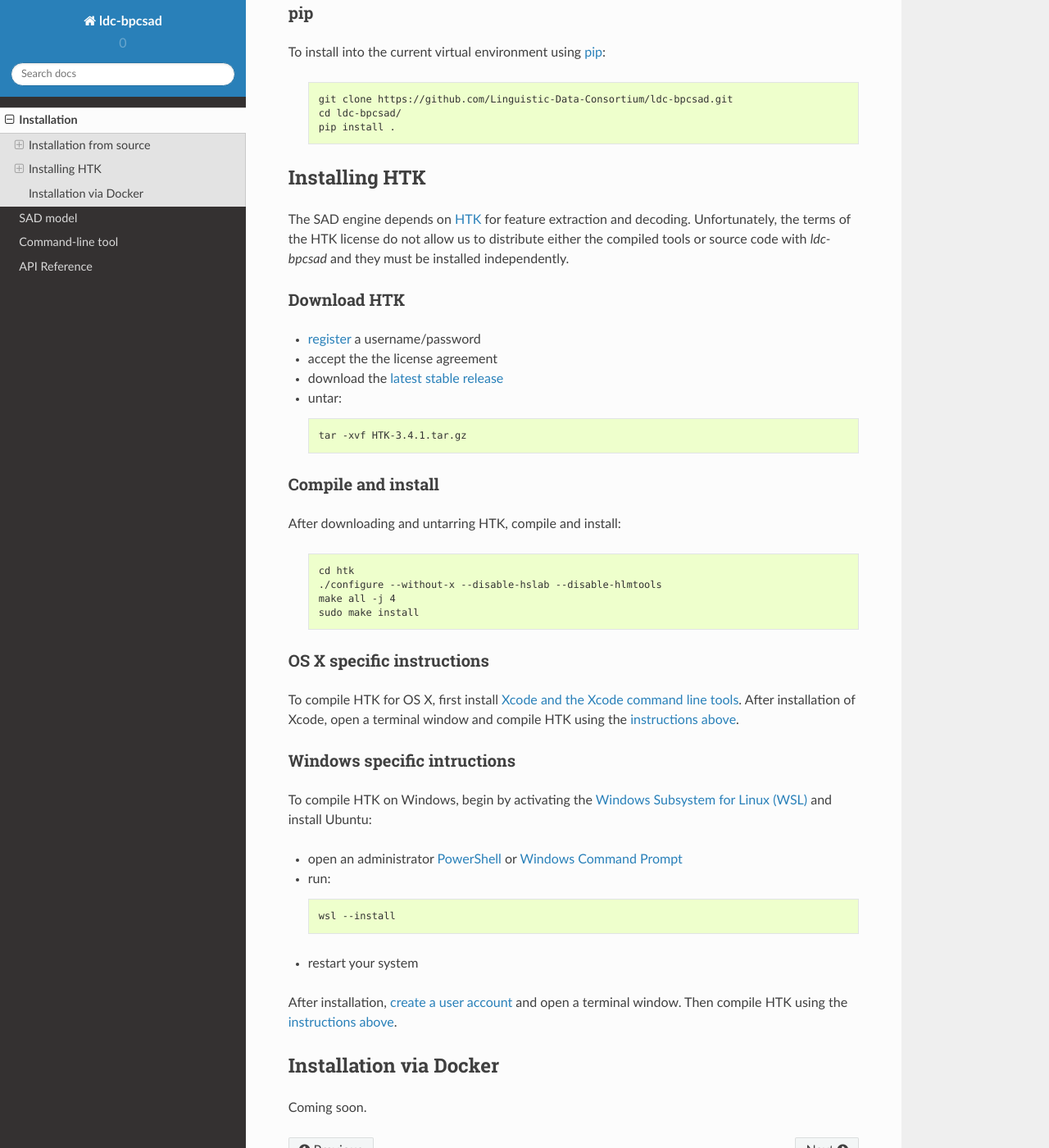
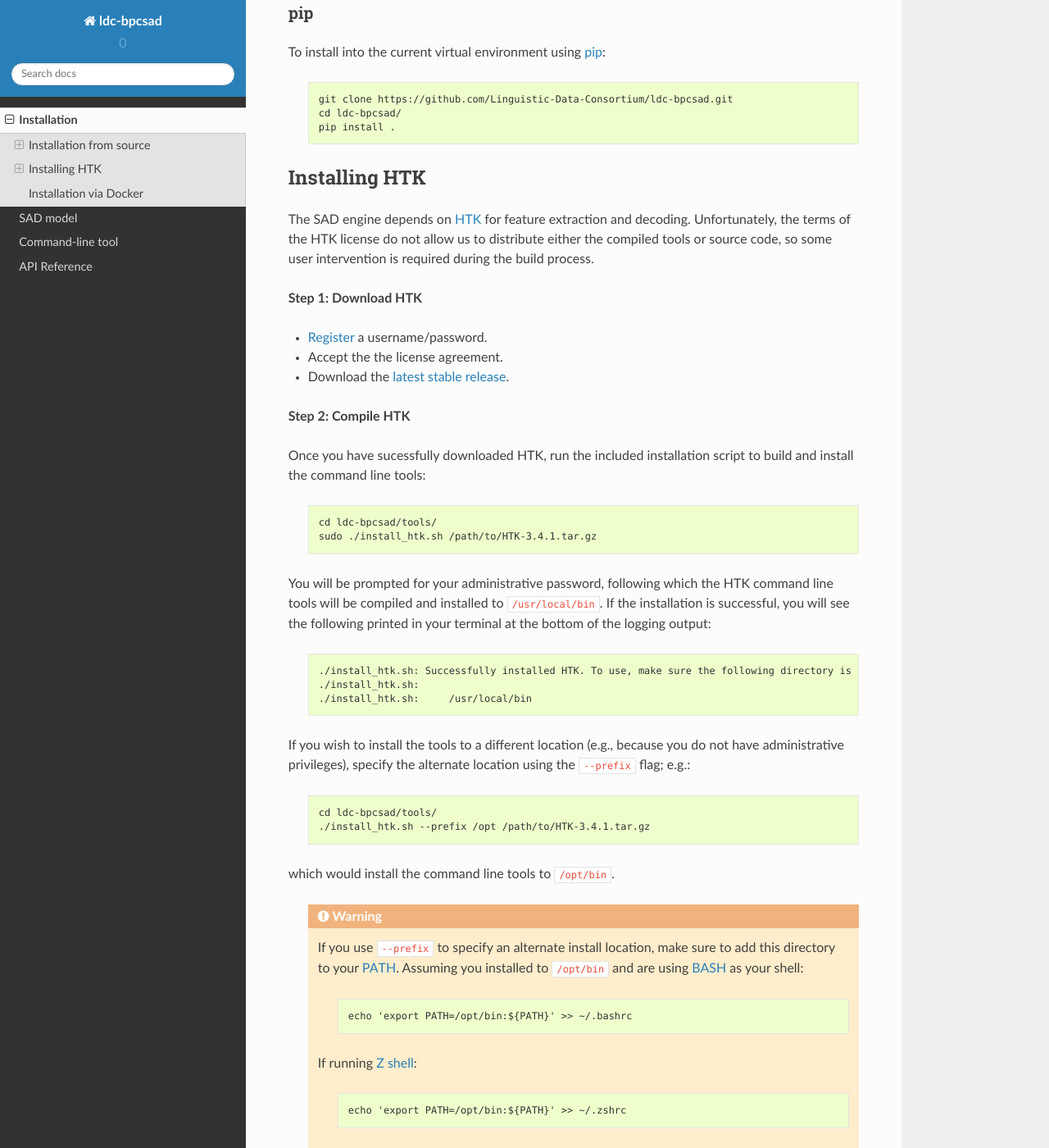
Before and after one commit to Linguistic-Data-Consortium/ldc-bpcsad, a Sphinx documentation site: the page built from docs/source/install.rst, in a window 1280 px wide and 1400 px high, scrolled down 575 px. Shown: the whole window at 82% size. Built offline with Sphinx 7.4.7 and the Read the Docs theme 2.0.0, drawn with Linux system fonts in a browser that asks for light colours; some of the changed text lies outside the part shown.

Commit message:
feat: MASSIVE improvement to HTK build experience.

```diff
--- a/docs/source/install.rst
+++ b/docs/source/install.rst
@@ -38,37 +38,61 @@ To install into the current virtual environment using `pip <https://pip.pypa.io/
     pip install .
 
 
+.. _htk_compile:
+
 Installing HTK
 ==============
 
-The SAD engine depends on `HTK <https://htk.eng.cam.ac.uk/>`_ for feature extraction and decoding. Unfortunately, the terms of the HTK license do not allow us to distribute either the compiled tools or source code with `ldc-bpcsad` and they must be installed independently.
-
-Download HTK
-------------
-
-- `register <https://htk.eng.cam.ac.uk/register.shtml>`_ a username/password
-- accept the the license agreement
-- download the `latest stable release <https://htk.eng.cam.ac.uk/ftp/software/HTK-3.4.1.tar.gz>`_
-- untar:
-
-  .. code-block:: console
-
-    tar -xvf HTK-3.4.1.tar.gz
+The SAD engine depends on `HTK <https://htk.eng.cam.ac.uk/>`_ for feature extraction and decoding. Unfortunately, the terms of the HTK license do not allow us to distribute either the compiled tools or source code, so some user intervention is required during the build process.
 
 
-.. _htk_compile:
+**Step 1: Download HTK**
 
-Compile	and install
--------------------
+- `Register <https://htk.eng.cam.ac.uk/register.shtml>`_ a username/password.
+- Accept the the license agreement.
+- Download the `latest stable release <https://htk.eng.cam.ac.uk/ftp/software/HTK-3.4.1.tar.gz>`_.
 
-After downloading and untarring HTK, compile and install:
+
+**Step 2: Compile HTK**
+
+Once you have sucessfully downloaded HTK, run the included installation script to build and install the command line tools:
 
     .. code-block:: console
 
-      cd htk
-      ./configure --without-x --disable-hslab --disable-hlmtools
-      make all -j 4
-      sudo make install
+      cd ldc-bpcsad/tools/
+      sudo ./install_htk.sh /path/to/HTK-3.4.1.tar.gz
+
+You will be prompted for your administrative password, following which the HTK command line tools will be compiled and installed to ``/usr/local/bin``. If the installation is successful, you will see the following printed in your terminal at the bottom of the logging output:
+
+    .. code-block:: console
+
+      ./install_htk.sh: Successfully installed HTK. To use, make sure the following directory is on your PATH:
+      ./install_htk.sh:
+      ./install_htk.sh:     /usr/local/bin
+
+If you wish to install the tools to a different location (e.g., because you do not have administrative privileges), specify the alternate location using the ``--prefix`` flag; e.g.:
+
+    .. code-block:: console
+
+      cd ldc-bpcsad/tools/
+      ./install_htk.sh --prefix /opt /path/to/HTK-3.4.1.tar.gz
+
+which would install the command line tools to ``/opt/bin``.
+
+    .. warning::
+
+      If you use ``--prefix`` to specify an alternate install location, make sure to add this directory to your `PATH <https://opensource.com/article/17/6/set-path-linux>`_. Assuming you installed to ``/opt/bin`` and are using `BASH <https://learn.microsoft.com/en-us/training/modules/bash-introduction/1-what-is-bash>`_ as your shell:
+
+          .. code-block:: console
+
+	    echo 'export PATH=/opt/bin:${PATH}' >> ~/.bashrc
+
+      If running `Z shell <https://opensource.com/article/19/9/getting-started-zsh>`_:
+
+          .. code-block:: console
+
+            echo 'export PATH=/opt/bin:${PATH}' >> ~/.zshrc
+
 
 
 
@@ -76,6 +100,10 @@ OS X specific instructions
 --------------------------
 
 To compile HTK for OS X, first install `Xcode and the Xcode command line tools <https://guide.macports.org/#installing.xcode>`_. After installation of Xcode, open a terminal window and compile HTK using the :ref:`instructions above<htk_compile>`.
+
+    .. warning::
+
+      Currently, Macs using `Apple Silicon <https://support.apple.com/en-us/HT211814>`_ are **NOT** supported. This may change in the future, but as of now, HTK will only build on Macs running on X86 architecture.
 
 
 Windows specific intructions
```
Also changed, not shown: 2 other files.
